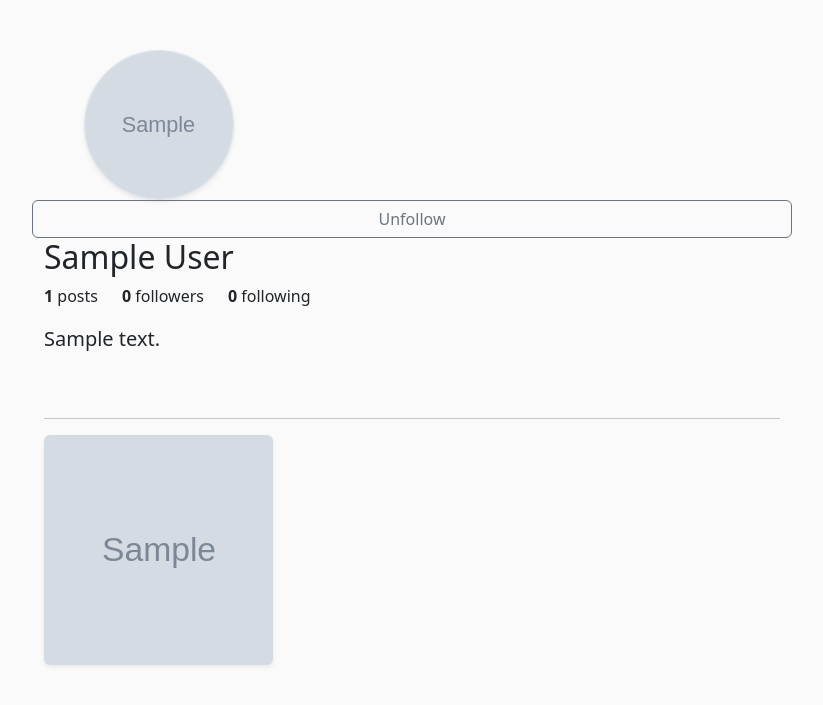
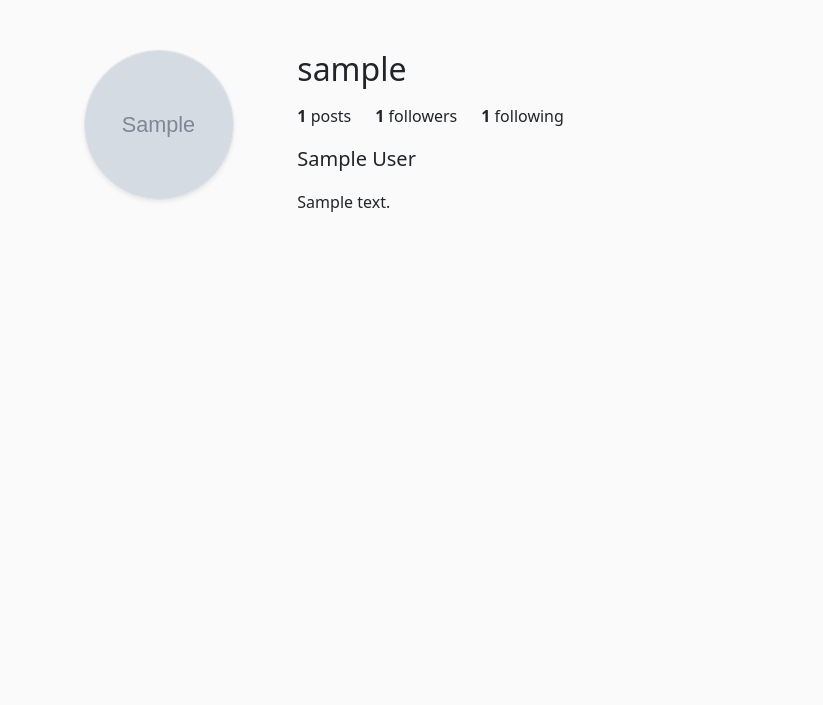
Before and after one commit to vdchen/DjangoGramm, a Django app: a page that uses users/templates/registration/profile.html in a window 1280 px wide. Shown: the part 57-762 px from the top of the page, without its empty margins (228-1051 px from the left). Run offline with Django 5.2, Linux system fonts and the light colour scheme; a user stored in the database is signed in; tables that the repository leaves empty hold one stand-in row (values such as "Sample post"); grey boxes marked "Sample" are stand-in pictures.

Commit message:
Fix following and follower entity

```diff
--- a/users/templates/registration/profile.html
+++ b/users/templates/registration/profile.html
@@ -1,56 +1,39 @@
 {% extends "base.html" %}
 
-{% block title %}{{ profile_user.username }}'s Portfolio{% endblock %}
+{% block content %}
+{% csrf_token %}
 
-{% block content %}
 <div class="row mb-5">
     <div class="col-md-4 text-center">
         {% if profile_user.profile.avatar %}
-                <img src="{{ profile_user.profile.avatar.url }}"
-                     class="rounded-circle border shadow-sm"
-                     style="width: 150px; height: 150px; object-fit: cover;"
-                     alt="{{ profile_user.username }}">
+            <img src="{{ profile_user.profile.avatar.url }}" class="rounded-circle border shadow-sm" style="width: 150px; height: 150px; object-fit: cover;">
         {% else %}
             <img src="https://via.placeholder.com/150" class="rounded-circle border" alt="profile">
         {% endif %}
     </div>
+
+    <div class="col-md-8">
+        <div class="d-flex align-items-center mb-3">
+            <h2 class="me-3 mb-0">{{ profile_user.username }}</h2>
+            {% if user.is_authenticated and user != profile_user %}
                 <button id="follow-btn"
-            data-user-id="{{ target_user.id }}"
+                        data-user-id="{{ profile_user.id }}"
                         class="btn {% if is_following %}btn-outline-secondary{% else %}btn-primary{% endif %}">
                     {% if is_following %}Unfollow{% else %}Follow{% endif %}
                 </button>
-    <div class="col-md-8">
-        <h2>{{ profile_user.profile.full_name }}</h2>
+            {% endif %}
+        </div>
+
         <div class="d-flex mb-3">
             <div class="me-4"><strong>{{ posts.count }}</strong> posts</div>
-            <div class="me-4"><strong>0</strong> followers</div>
-            <div><strong>0</strong> following</div>
+            <div class="me-4"><strong id="follower-count">{{ profile_user.follower_relationships.count }}</strong> followers</div>
+            <div><strong>{{ profile_user.following_relationships.count }}</strong> following</div>
         </div>
-        <p class="lead">{{ profile_user.profile.bio }}</p>
+        <p class="lead">{{ profile_user.profile.full_name }}</p>
+        <p>{{ profile_user.profile.bio }}</p>
     </div>
 </div>
 
-<hr>
-
-<div class="row">
-    {% for post in posts %}
-        <div class="col-4 mb-4">
-            <div class="ratio ratio-1x1">
-                {% with post.images.first as post_image %}
-                    {% if post_image %}
-                        <img src="{{ post_image.image.url }}" class="object-fit-cover rounded shadow-sm" alt="Post">
-                    {% else %}
-                        <div class="bg-secondary d-flex align-items-center justify-content-center text-white">No Image</div>
-                    {% endif %}
-                {% endwith %}
-            </div>
-        </div>
-    {% empty %}
-        <div class="col-12 text-center py-5">
-            <p class="text-muted">This user hasn't posted anything yet.</p>
-        </div>
-    {% endfor %}
-</div>
 <script>
     document.getElementById('follow-btn')?.addEventListener('click', function(e) {
         const btn = e.target;
@@ -73,8 +56,10 @@
                 btn.textContent = 'Follow';
                 btn.classList.replace('btn-outline-secondary', 'btn-primary');
             }
-            });
+            // Update the count on the page immediately
+            document.getElementById('follower-count').textContent = data.count;
+        })
+        .catch(error => console.error('Error:', error));
     });
 </script>
-
 {% endblock %}
--- a/users/views.py
+++ b/users/views.py
@@ -163,11 +163,9 @@ class ProfileSetupView(LoginRequiredMixin, View):
 def toggle_follow(request, user_id):
     target_user = get_object_or_404(CustomUser, id=user_id)
     if target_user == request.user:
-        return JsonResponse({'error': 'You cannot follow yourself'},
-                            status=400)
+        return JsonResponse({'error': 'You cannot follow yourself'}, status=400)
 
-    follow_obj = Follow.objects.filter(follower=request.user,
-                                       following=target_user)
+    follow_obj = Follow.objects.filter(follower=request.user, following=target_user)
 
     if follow_obj.exists():
         follow_obj.delete()
@@ -178,5 +176,5 @@ def toggle_follow(request, user_id):
 
     return JsonResponse({
         'following': following,
-        'count': target_user.following.count()  # followers count
+        'count': target_user.follower_relationships.count() # Changed to use your related_name
     })
```
Lines whose indentation alone changed are shown as unchanged.
